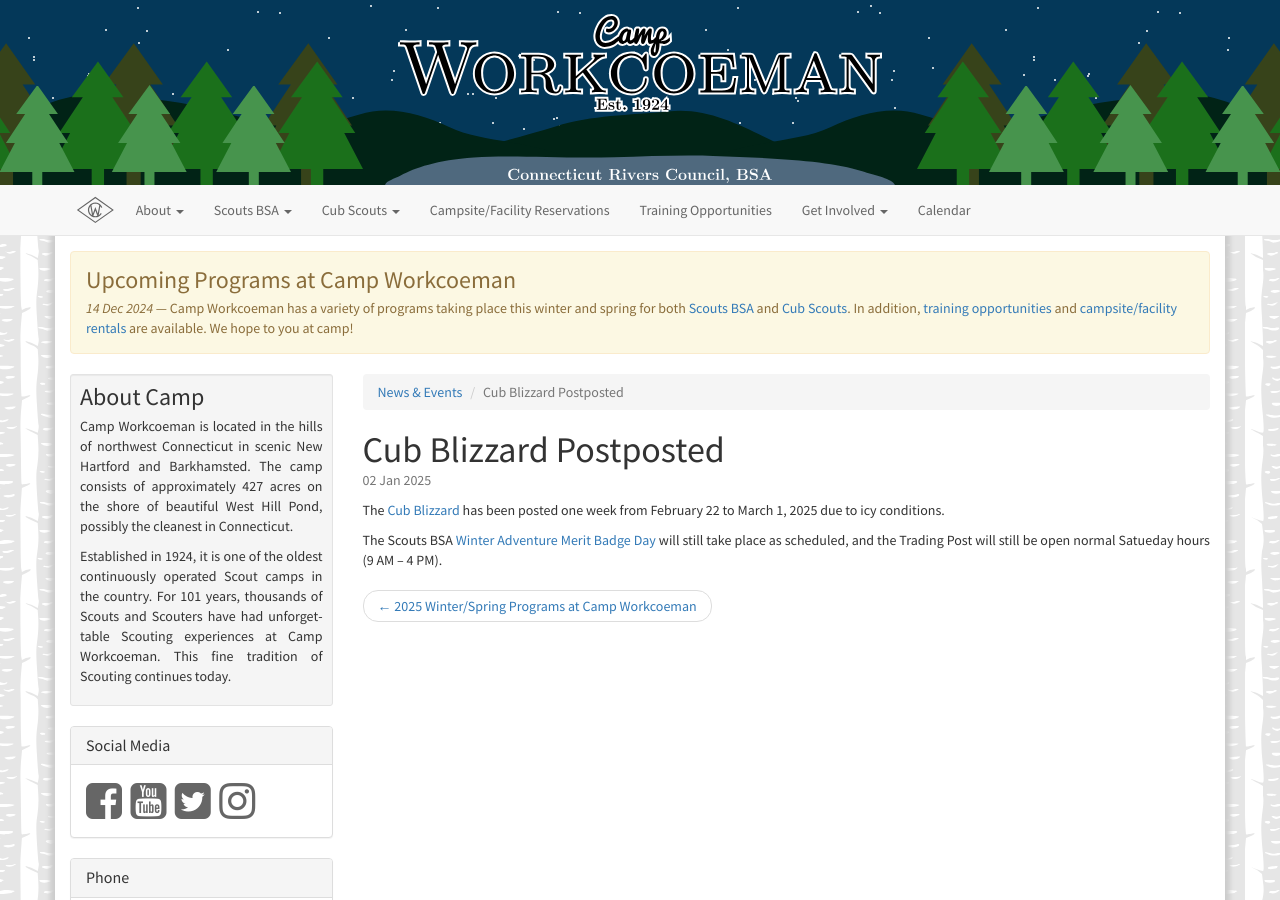
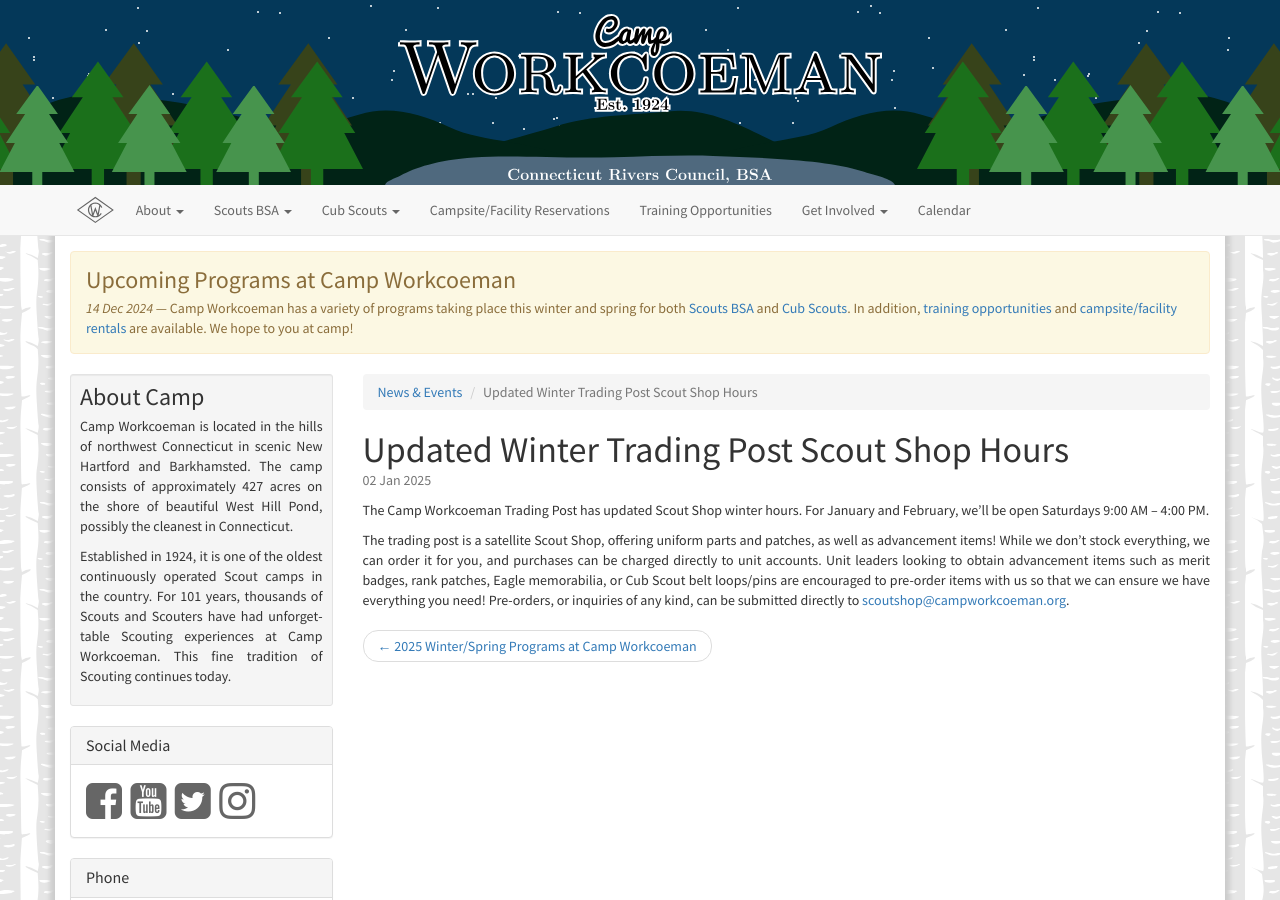
Before and after one commit to campworkcoeman/campworkcoeman.org, a Jekyll site: the page built from about/news/_posts/2025-01-02-updated-scout-shop-hours.md, in a window 1280 px wide and 900 px high. Built offline with Jekyll 4.4.1, drawn with Linux system fonts in a browser that asks for light colours; nearby versions of some CDN libraries; Markdown is read by kramdown in place of the engine named in the settings.

Commit message:
Fix overwritten news article.

```diff
--- a/about/news/_posts/2025-01-02-updated-scout-shop-hours.md
+++ b/about/news/_posts/2025-01-02-updated-scout-shop-hours.md
@@ -1,9 +1,9 @@
 ---
 published: true
 layout: news-item
-title: Cub Blizzard Postposted
+title: Updated Winter Trading Post Scout Shop Hours
 ---
 
-The [Cub Blizzard]({{ site.url }}/year-round-programs/events/2025/03/01/cub-blizzard/) has been posted one week from February 22 to March 1, 2025 due to icy conditions.
+The Camp Workcoeman Trading Post has updated Scout Shop winter hours. For January and February, we'll be open Saturdays 9:00 AM -- 4:00 PM.
 
-The Scouts BSA [Winter Adventure Merit Badge Day]({{ site.url }}/year-round-programs/events/2025/02/22/winter-adventure-merit-badge-day/) will still take place as scheduled, and the Trading Post will still be open normal Satueday hours (9 AM -- 4 PM).
+The trading post is a satellite Scout Shop, offering uniform parts and patches, as well as advancement items! While we don't stock everything, we can order it for you, and purchases can be charged directly to unit accounts. Unit leaders looking to obtain advancement items such as merit badges, rank patches, Eagle memorabilia, or Cub Scout belt loops/pins are encouraged to pre-order items with us so that we can ensure we have everything you need!  Pre-orders, or inquiries of any kind, can be submitted directly to [scoutshop@campworkcoeman.org](mailto:scoutshop@campworkcoeman.org).
```
